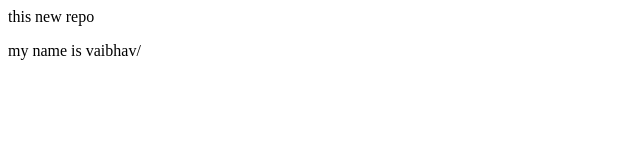
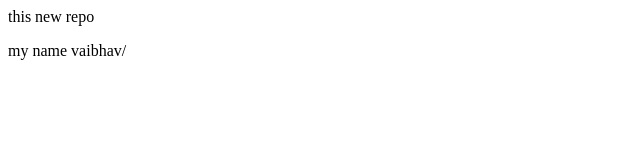
Before and after one commit to vaibhavkumar021/localrepo, a plain HTML site: page index.html in a window 1280 px wide. Shown: the full height of the page, 0-640 px from the left. Drawn offline with Linux system fonts and the light colour scheme.

Commit message:
Update index.html

```diff
--- a/index.html
+++ b/index.html
@@ -1,2 +1,2 @@
 <p>this  new repo</p>
-<p>my name is vaibhav/<P>
+<p>my name  vaibhav/<P>
```
